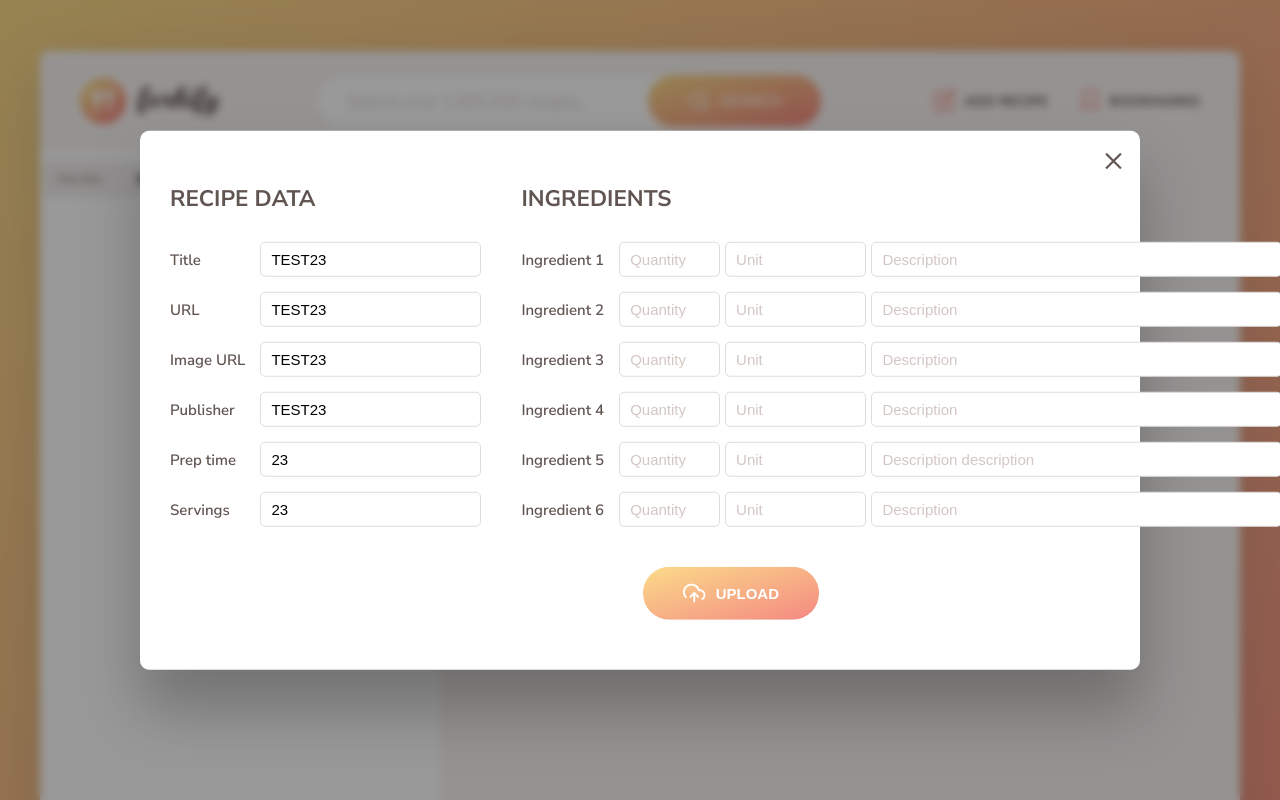
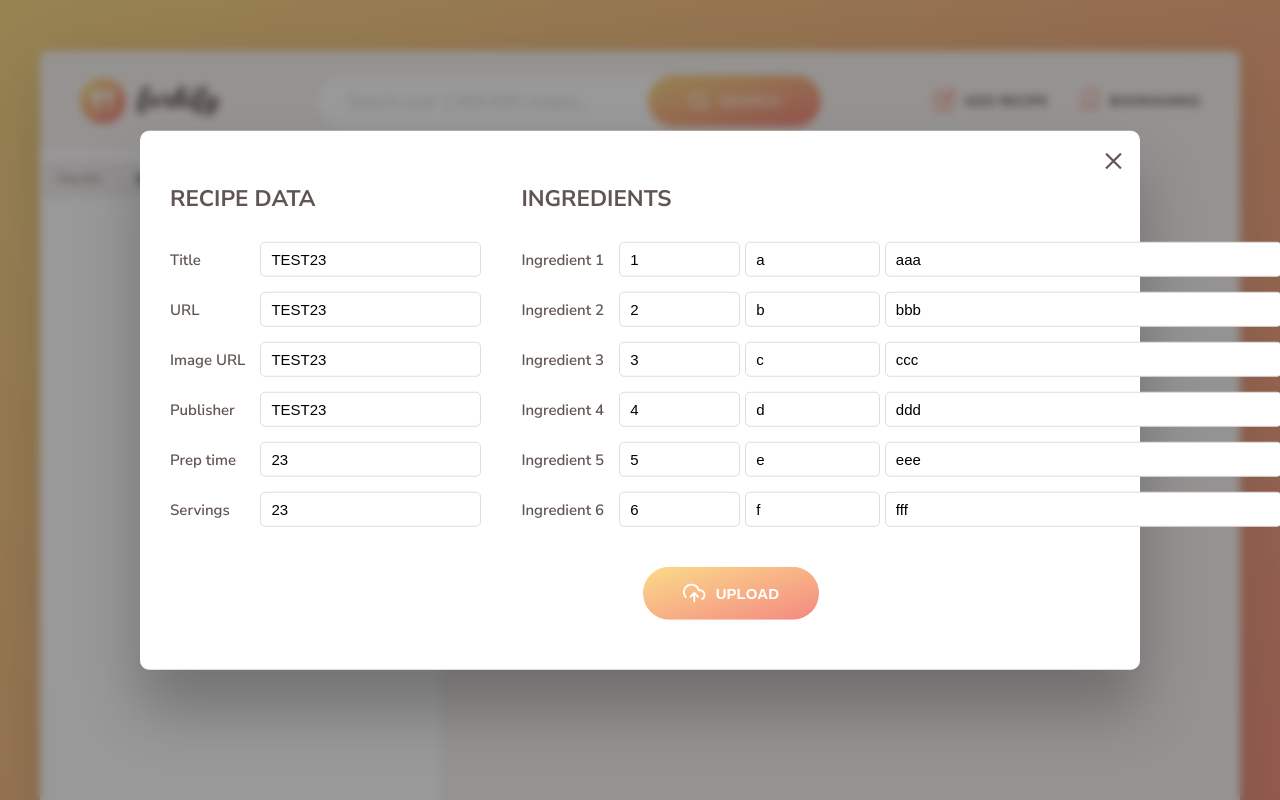
Before and after one commit to habahabahaba/Forkify-Challenge, a website built with Parcel: page index.html in a window 1280 px wide. Both pictures are taken after a click on the button "ADD RECIPE". Shown: the top 800 px of the page. Built offline with nearby package versions, Linux system fonts and the light colour scheme.

Commit message:
Implemented passing ingredients (with checks).

```diff
--- a/index.html
+++ b/index.html
@@ -314,126 +314,139 @@
           <div class="ingredient-row">
             <input
               type="number"
+              step="0.1"
+              min="0.1"
               required
-              name="ingredient-1 quantity"
+              name="ingredient-1-quantity"
               placeholder="Quantity"
+              value="1"
             />
             <input
               type="text"
-              required
-              name="ingredient-1 unit"
+              name="ingredient-1-unit"
               placeholder="Unit"
+              value="a"
             />
             <input
               type="text"
-              required
-              name="ingredient-1 description"
+              name="ingredient-1-description"
               placeholder="Description"
+              value="aaa"
             />
           </div>
           <label>Ingredient 2</label>
           <div class="ingredient-row">
             <input
               type="number"
-              required
-              name="ingredient-2 quantity"
+              step="0.1"
+              min="0.1"
+              name="ingredient-2-quantity"
               placeholder="Quantity"
+              value="2"
             />
             <input
               type="text"
-              required
-              name="ingredient-2 unit"
+              name="ingredient-2-unit"
               placeholder="Unit"
+              value="b"
             />
             <input
               type="text"
-              required
-              name="ingredient-2 description"
+              name="ingredient-2-description"
               placeholder="Description"
+              value="bbb"
             />
           </div>
           <label>Ingredient 3</label>
           <div class="ingredient-row">
             <input
               type="number"
-              required
-              name="ingredient-3 quantity"
+              step="0.1"
+              min="0.1"
+              name="ingredient-3-quantity"
               placeholder="Quantity"
+              value="3"
             />
             <input
               type="text"
-              required
-              name="ingredient-3 unit"
+              name="ingredient-3-unit"
               placeholder="Unit"
+              value="c"
             />
             <input
               type="text"
-              required
-              name="ingredient-3 description"
+              name="ingredient-3-description"
               placeholder="Description"
+              value="ccc"
             />
           </div>
           <label>Ingredient 4</label>
           <div class="ingredient-row">
             <input
               type="number"
-              required
-              name="ingredient-4 quantity"
+              step="0.1"
+              min="0.1"
+              name="ingredient-4-quantity"
               placeholder="Quantity"
+              value="4"
             />
             <input
               type="text"
-              required
-              name="ingredient-4 unit"
+              name="ingredient-4-unit"
               placeholder="Unit"
+              value="d"
             />
             <input
               type="text"
-              required
-              name="ingredient-4 description"
+              name="ingredient-4-description"
               placeholder="Description"
+              value="ddd"
             />
           </div>
           <label>Ingredient 5</label>
           <div class="ingredient-row">
             <input
               type="number"
-              required
-              name="ingredient-5 quantity"
+              step="0.1"
+              min="0.1"
+              name="ingredient-5-quantity"
               placeholder="Quantity"
+              value="5"
             />
             <input
               type="text"
-              required
-              name="ingredient-5 unit"
+              name="ingredient-5-unit"
               placeholder="Unit"
+              value="e"
             />
             <input
               type="text"
-              required
-              name="ingredient-5"
-              placeholder="Description description"
+              name="ingredient-5-description"
+              placeholder="Description"
+              value="eee"
             />
           </div>
           <label>Ingredient 6</label>
           <div class="ingredient-row">
             <input
               type="number"
-              required
-              name="ingredient-6 quantity"
+              step="0.1"
+              min="0.1"
+              name="ingredient-6-quantity"
               placeholder="Quantity"
+              value="6"
             />
             <input
               type="text"
-              required
-              name="ingredient-6 unit"
+              name="ingredient-6-unit"
               placeholder="Unit"
+              value="f"
             />
             <input
               type="text"
-              required
-              name="ingredient-6 description"
+              name="ingredient-6-description"
               placeholder="Description"
+              value="fff"
             />
           </div>
         </div>
--- a/src/js/model.js
+++ b/src/js/model.js
@@ -162,21 +162,53 @@ const clearBookmarks = function () {
 // clearBookmarks();
 
 export const uploadRecipe = async function (newRecipe) {
-  try {
-    const ingredients = Object.entries(newRecipe)
-      .filter(entry => entry[0].startsWith('ingredient') && entry[1] !== '')
-      .map(ing => {
-        const ingArr = ing[1].split(',').map(el => el.trim());
-        // const ingArr = ing[1].replaceAll(' ', '').split(',');
-        if (ingArr.length !== 3)
+  // try {
+  let ingObj = {};
+  const ingEntries = Object.entries(newRecipe).filter(
+    entry => entry[0].startsWith('ingredient') && entry[1] !== ''
+  );
+  ingEntries.forEach(entry => {
+    const ingNum = +entry[0].split('-')[1] - 1;
+    const ingProp = entry[0].split('-')[2];
+
+    if (!ingObj[ingNum]) ingObj[ingNum] = {};
+    ingObj[ingNum][ingProp] = entry[1];
+  });
+  const ingredients = Object.values(ingObj);
+
+  // Setting quantities to numbers:
+  ingredients.forEach(obj => {
+    const quantNum = +obj.quantity;
+    obj.quantity = quantNum;
+  });
+
+  console.log(ingredients);
+  // };
+  // .map(ing => {
+  //   const ingArr = ing[1].split(',').map(el => el.trim());
+  //   // const ingArr = ing[1].replaceAll(' ', '').split(',');
+  //   if (ingArr.length !== 3)
+
+  // Checking for empty fields:
+  if (ingredients.some(obj => Object.keys(obj).length != 3))
     throw new Error(
-            'Wrong ingredient fromat! Please use the correct format :)'
+      'Wrong ingredient fromat: some ingredient has at least one empty field!'
     );
 
-        const [quantity, unit, description] = ingArr;
+  // // Checking quantities for positivity (depricated: is done in view):
+  // if (
+  //   ingredients.some(
+  //     obj => !(typeof obj.quantity === 'number' && obj.quantity > 0)
+  //   )
+  // )
+  //   throw new Error(
+  //     'Wrong ingredient fromat: quantity must be a positive number!'
+  //   );
 
-        return { quantity: quantity ? +quantity : null, unit, description };
-      });
+  //   const [quantity, unit, description] = ingArr;
+
+  //   return { quantity: quantity ? +quantity : null, unit, description };
+  // });
 
   const recipe = {
     title: newRecipe.title,
@@ -187,11 +219,11 @@ export const uploadRecipe = async function (newRecipe) {
     servings: +newRecipe.servings,
     ingredients,
   };
-
-    const data = await AJAX(`${API_URL}?key=${KEY}`, recipe);
-    state.recipe = createRecipeObject(data);
-    addBookmark(state.recipe);
-  } catch (err) {
-    throw err;
-  }
+  console.log(recipe);
+  //     const data = await AJAX(`${API_URL}?key=${KEY}`, recipe);
+  //     state.recipe = createRecipeObject(data);
+  //     addBookmark(state.recipe);
+  //   } catch (err) {
+  //     throw err;
+  //   }
 };
--- a/src/sass/_upload.scss
+++ b/src/sass/_upload.scss
@@ -62,7 +62,7 @@
 
     & div {
       display: grid;
-      grid-template-columns: 15% 21% 61%;
+      grid-template-columns: 18% 20% 59%;
       grid-template-rows: min-content;
       gap: 0px 5px;
     }
```
Lines whose indentation alone changed are shown as unchanged.
